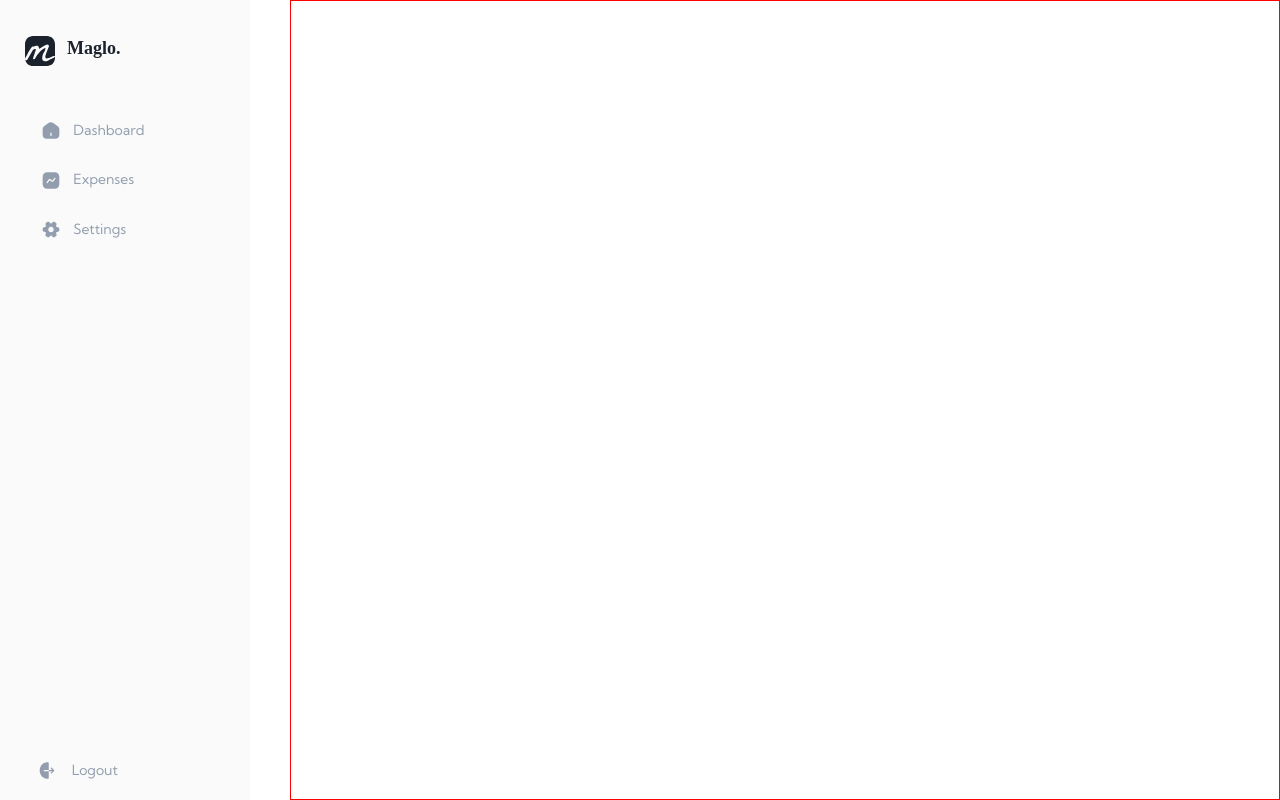
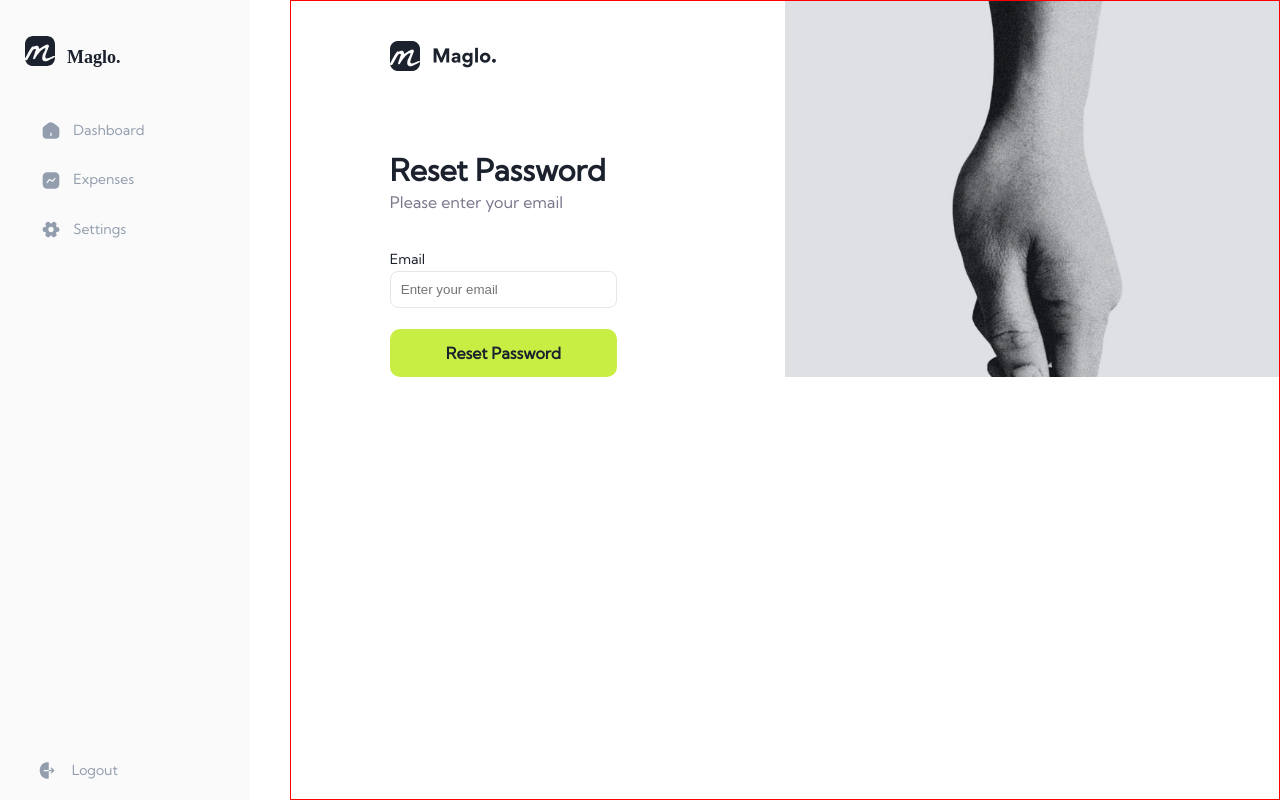
Before and after one commit to l-world/React-Expense-Tracker, a React (Create React App) app in the folder expense-tracker/: page /forgetPassWord in a window 1280 px wide. Built offline with nearby package versions, Linux system fonts and the light colour scheme; no server answers.

Commit message:
add googleLogin and forgetPassWord

```diff
--- a/expense-tracker/src/App.js
+++ b/expense-tracker/src/App.js
@@ -4,12 +4,16 @@ import Navbar from './components/Navbar/Navbar'
 import Dashboard from './pages/Dashboard/Dashboard'
 import Setting from './pages/Setting/Setting'
 import Expense from './pages/Expenses/Expenses'
-import Signin from './pages/login/Signin'
-import Signup from './pages/login/Signup'
+import Signin from './pages/Login/Signin'
+import Signup from './pages/Login/Signup'
+import {AuthContextProvider} from "./components/AuthContext"
+import PrivateRoute from "./components/PrivateRoute"
+import ForgetPW from './pages/Login/ForgetPW'
 
 export default function App() {
     return (
         <BrowserRouter>
+        <AuthContextProvider>
             <div className='app'>
                 <div className="app__body">
                     <Navbar />
@@ -18,15 +22,17 @@ export default function App() {
                         <Routes >
                             <Route path="/" element={<Dashboard />} />
                             <Route path="expense" element={<Expense />} />
-                            <Route path="setting" element={<Setting />} />
+                            <Route path="setting" element={<PrivateRoute><Setting /></PrivateRoute>} />
                             <Route path="login" element={<Signin />} />
                             <Route path="sign-up" element={<Signup />} />
+                            <Route path="forgetPassWord" element={<ForgetPW />} />
                         </Routes>
                     </div >
 
                 </div>
 
             </div>
+            </AuthContextProvider>
         </BrowserRouter>
     )
 }
--- a/expense-tracker/src/firebase-config.js
+++ b/expense-tracker/src/firebase-config.js
@@ -2,6 +2,8 @@
 import { initializeApp } from "firebase/app";
 import { getFirestore } from "firebase/firestore"
 import { getAuth } from "firebase/auth"
+import { GoogleAuthProvider } from "firebase/auth";
+
 // TODO: Add SDKs for Firebase products that you want to use
 
 
@@ -19,3 +21,4 @@ const firebaseConfig = {
 const app = initializeApp(firebaseConfig);
 export const auth = getAuth();
 export const db = getFirestore(app);
+export const provider = new GoogleAuthProvider(app);
--- /dev/null
+++ b/expense-tracker/src/pages/login/ForgetPW.js
@@ -0,0 +1,59 @@
+import React from 'react';
+import { auth} from '../../firebase-config';
+import { sendPasswordResetEmail } from 'firebase/auth';
+
+
+
+function ForgetPW() {
+
+  const [email, setData] = React.useState(null)
+
+  const [errData, setErrData] = React.useState( null)
+
+  function handleChange(e) {
+    const value  = e.target.value
+    setData(value)
+  }
+
+  function handleSubmit(e) {
+    e.preventDefault();
+    isValidEmail();
+    if (errData) return;
+    sendPasswordResetEmail(auth,email)//???????????
+    .then(()=>alert("we successfully sent you an email with password reset link!"))
+    .catch((err)=>console.log(err))
+  }
+  //validator
+  const emailValidator = /^\S+@\S+\.\S+$/;
+  function isValidEmail() {
+    if (emailValidator.test(email) === false) {
+      setErrData("Please enter valid email")
+    }
+    else {
+      setErrData(null)
+    }
+  }
+
+
+  return (
+    <div className='sign'>
+      <div className='sign-main'>
+        <img className='sign-logo' src='./images/logo.png' alt='logo' />
+        <h1>Reset Password</h1>
+        <span className='sign-logo-slogan'>Please enter your email</span>
+        <form className='sign-form'>
+          <span> Email</span>
+          <input className='form-text'  onChange={handleChange} placeholder='Enter your email' />
+          {errData && <span className='err'>{errData}</span>}
+
+          <button onClick={handleSubmit} >Reset Password</button>
+
+        </form>
+      </div>
+      <div className='sign-image' ></div>
+    </div>
+
+  )
+}
+
+export default ForgetPW
--- a/expense-tracker/src/pages/login/Signin.js
+++ b/expense-tracker/src/pages/login/Signin.js
@@ -5,12 +5,17 @@ import { Link, Navigate, useNavigate } from 'react-router-dom';
 
 
 function Signin() {
-    const { currentUser, login } = useAuth()
+    const { currentUser, login,loginGoogle } = useAuth()
 
     const [loginData, setLoginData] = React.useState({
-        email: "",
-        password: "",
+        email: null,
+        password: null,
     })
+    const [errData, setErrData] = React.useState({
+        email: null,
+        password: null
+    })
+
     function handleChange(e) {
         const { type, value } = e.target;
         setLoginData((prev) => ({ ...prev, [type]: value }))
@@ -19,6 +24,11 @@ function Signin() {
     const navigate = useNavigate()
     function handleSubmit(e) {
         e.preventDefault();
+        isValidEmail();
+        isValidPassword();
+        if (errData) return;
+
+        //login firebase
         login(loginData.email, loginData.password)
             .then((cred) => {
                 console.log(cred.user)
@@ -27,6 +37,40 @@ function Signin() {
             .catch((err) => { console.log(err) })
     }
 
+    //validator
+    const emailValidator = /^\S+@\S+\.\S+$/;
+    function isValidEmail() {
+        if (emailValidator.test(loginData.email) === false) {
+            setErrData((prev) => ({
+                ...prev,
+                email: "Please enter valid email"
+            }))
+        }
+        else {
+            setErrData((prev) => ({
+                ...prev,
+                email: null
+            }))
+        }
+    }
+    function isValidPassword() {
+        if (loginData.password.length < 1) {
+            setErrData((prev) => ({
+                ...prev,
+                password: "Please enter password"
+            }))
+        }
+        else {
+            setErrData((prev) => ({
+                ...prev,
+                password: null
+            }))
+        }
+    }
+    function handleGoogle(e){
+            e.preventDefault();
+            loginGoogle()
+    }
 
     return (
         <div>
@@ -40,20 +84,22 @@ function Signin() {
                         <span className='sign-logo-slogan'>Welcome back! Please enter your details</span>
                         <form className='sign-form'>
                             <span> Email</span>
-                            <input className='form-text' type="email" onChange={handleChange} placeholder='Enter your email' />
+                            <input className='form-text' type="email" onChange={handleChange} onBlur={isValidEmail} placeholder='Enter your email' />
+                            {errData.email && <span className='err'>{errData.email}</span>}
                             <span>Password</span>
-                            <input className='form-text' type="password" onChange={handleChange} placeholder='Enter your password' />
+                            <input className='form-text' type="password" onChange={handleChange} onBlur={isValidPassword} placeholder='Enter your password' />
+                            {errData.password && <span className='err'>{errData.password}</span>}
                             <div className='form-hint1'>
                                 <div>
                                     <input className='checkbox' type="checkbox" id='remember' name="remember" />
                                     <label htmlFor="remember">Remember for 30 Days</label>
                                 </div>
-                                <span> Forget password</span>
+                                <Link className="sign-guide-forgetPW" to="/forgetPassWord"> Forget password</Link>
                             </div>
                             <button onClick={handleSubmit} >Sign in</button>
-                            <button id='signByGoogle'>
+                            <button id='signByGoogle' onClick={handleGoogle}>
                                 <img src='./images/Google.png' alt='btnImg' />
-                                Sign up with google
+                                Sign in with google
                             </button>                </form>
                         <div className='form-hint2'>
                             Don't have an account?
@@ -63,7 +109,7 @@ function Signin() {
                             </div>
                         </div>
                     </div>
-                    <img className='sign-image' src='./images/sign.png' alt='sign' />
+                    <div className='sign-image' ></div>
                 </div>
             }
         </div>
--- a/expense-tracker/src/pages/login/Signup.js
+++ b/expense-tracker/src/pages/login/Signup.js
@@ -1,39 +1,93 @@
+import { Link } from 'react-router-dom';
+import { useAuth } from '../../components/AuthContext'
+// import { updateProfile } from "firebase/auth";
 import React from 'react'
-import { Link, useNavigate } from 'react-router-dom';
-import { useAuth } from '../../components/AuthContext'
-import { updateProfile } from "firebase/auth";
+
 
 
 function Signup() {
-  const { currentUser, signup } = useAuth()
+  const { signup } = useAuth()
+  // currentUser,
 
   const [loginData, setLoginData] = React.useState({
     email: "",
     password: "",
-    displayName: ""
+    displayName: "",
   })
+
+  const [errData, setErrData] = React.useState({
+    email: null,
+    password: null,
+    displayName: null,
+  })
+
   function handleChange(e) {
-    const { type, value } = e.target
-    setLoginData((prev) => ({ ...prev, [type]: value }))
+    const { name, value } = e.target
+    setLoginData((prev) => ({ ...prev, [name]: value }))
   }
 
-  const navigate = useNavigate()
   function handleSubmit(e) {
-    e.preventDefault()
+    e.preventDefault();
+    isValidEmail();
+    isValidName();
+    isValidPassword();
+    if (errData) return;
+
     signup(loginData.email, loginData.password)
-      .then(
-        () => {
-          if (currentUser) {
-            updateProfile({
-              displayName: loginData.displayName
-            }).then(() => {
-              navigate('/');
-            })
-          }
-        })
-      .catch((error) => {
-        alert(error.message);
-      });
+      // .then(
+      //   () => {
+      //     if (currentUser) {
+      //       updateProfile({
+      //         displayName: loginData.displayName
+      //       }).then(() => {
+      //         navigate('/');
+      //       })
+      //     }
+      //   })
+      // .catch((error) => {
+      //   alert(error.message);
+      // });
+  }
+
+  //validator
+  const emailValidator = /^\S+@\S+\.\S+$/;
+  function isValidEmail() {
+    if (emailValidator.test(loginData.email) === false) {
+      setErrData((prev) => ({
+        ...prev,
+        email: "Please enter valid email"
+      }))
+    }
+    else {
+      setErrData((prev) => ({
+        ...prev,
+        email: null
+      }))
+    }
+  }
+  function isValidPassword() {
+    if (loginData.password.length < 8) {
+      setErrData((prev) => ({
+        ...prev,
+        password: "Password must be longer than 8 characters"
+      }))}
+    else {
+      setErrData((prev) => ({
+        ...prev,
+        password: null
+      }))}
+  }
+  function isValidName() {
+    if (loginData.displayName==="") {
+      setErrData((prev) => ({
+        ...prev,
+        displayName: "Please enter valid name"
+      }))}
+    else {
+      setErrData((prev) => ({
+        ...prev,
+        displayName: null
+      }))}
   }
 
   return (
@@ -44,16 +98,22 @@ function Signup() {
         <span className='sign-logo-slogan'>Welcome back! Please enter your details</span>
         <form className='sign-form'>
           <span> Full Name</span>
-          <input className='form-text' type="fullName" onChange={handleChange} placeholder='Enter your full name' />
+          <input className='form-text'  name="displayName"  onChange={handleChange} onBlur={isValidName} placeholder='Enter your full name' />
+          {errData.displayName && <span className='err'>{errData.displayName}</span>}
+
           <span> Email</span>
-          <input className='form-text' type="email" onChange={handleChange} placeholder='Enter your email' />
+          <input className='form-text' type="email" name="email" onChange={handleChange} onBlur={isValidEmail} placeholder='Enter your email' />
+          {errData.email && <span className='err'>{errData.email}</span>}
+
           <span>Password</span>
-          <input className='form-text' type="password" onChange={handleChange} placeholder='Enter your password' />
+          <input className='form-text' type="password" name="password" onChange={handleChange} onBlur={isValidPassword} placeholder='Enter your password' />
+          {errData.password && <span className='err'>{errData.password}</span>}
+
           <button onClick={handleSubmit} >Create Account</button>
-          <button id='signByGoogle'>
+          {/* <button id='signByGoogle'>
             <img src='./images/Google.png' alt='btnImg' />
             Sign up with google
-          </button>
+          </button> */}
         </form>
         <div className='form-hint2'>
           Already have an account?
@@ -63,7 +123,7 @@ function Signup() {
           </div>
         </div>
       </div>
-      <img className='sign-image' src='./images/sign.png' alt='sign' />
+      <div className='sign-image' ></div>
     </div>
 
   )
--- a/expense-tracker/src/pages/login/sign.css
+++ b/expense-tracker/src/pages/login/sign.css
@@ -23,10 +23,13 @@
 }
 
 .sign-image {
-    width: 675px;
-    height: 900px;
+    width: 50%;
+    background-image: url('../../../public/images/sign.png');
+    background-repeat: no-repeat;
+    background-size: cover;
+    background-position:right top;
+
 }
-
 .sign-logo {
     width: 122px;
     height: 30px;
@@ -40,9 +43,16 @@ span {
     font-size: 14px;
     line-height: 17px;
     color: #1B212D;
-    margin-bottom: 5px;
+    margin-top: 15px;
+    margin-bottom: 3px;
 }
 
+.err{
+    margin-top: 0px;
+    font-weight: 400;
+    font-size: 12px;
+    color: red;
+}
 .sign-logo-slogan {
     color: #78778B;
     font-family: 'Kumbh Sans';
@@ -61,7 +71,7 @@ span {
 
 .form-text {
     padding: 10px;
-    margin-bottom: 15px;
+    margin-bottom: 1px;
     border: solid 1px RGB(230, 230, 230);
     border-radius: 8px;
 }
@@ -76,7 +86,7 @@ span {
     font-weight: 400;
     font-size: 14px;
     line-height: 17px;
-    margin-bottom: 15px;
+    margin-top: 15px;
 }
 
 .checkbox {
@@ -95,8 +105,7 @@ span {
 }
 
 form>button {
-    margin-top: 5px;
-    margin-bottom: 5px;
+    margin-top: 20px;
     padding: 14px 20px;
     width: 100%;
     height: 48px;
@@ -112,6 +121,10 @@ form>button {
     cursor: pointer;
 }
 
+.sign-guide-forgetPW{
+    text-decoration: none;
+    color: black;
+}
 #signByGoogle {
     background: white;
     display: flex;
```
Also changed, not shown: expense-tracker/src/components/AuthContext.js (+8 -2 lines).
